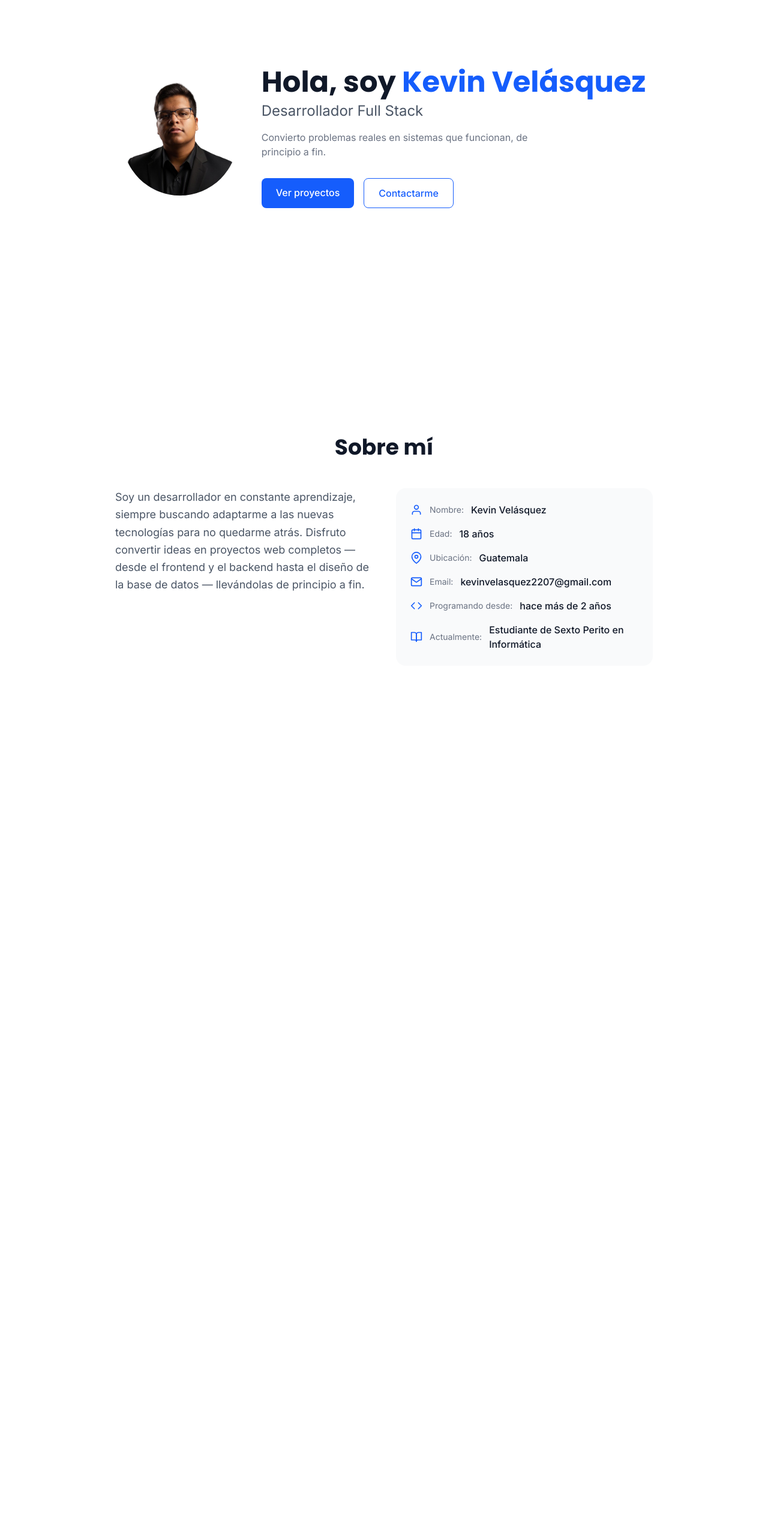
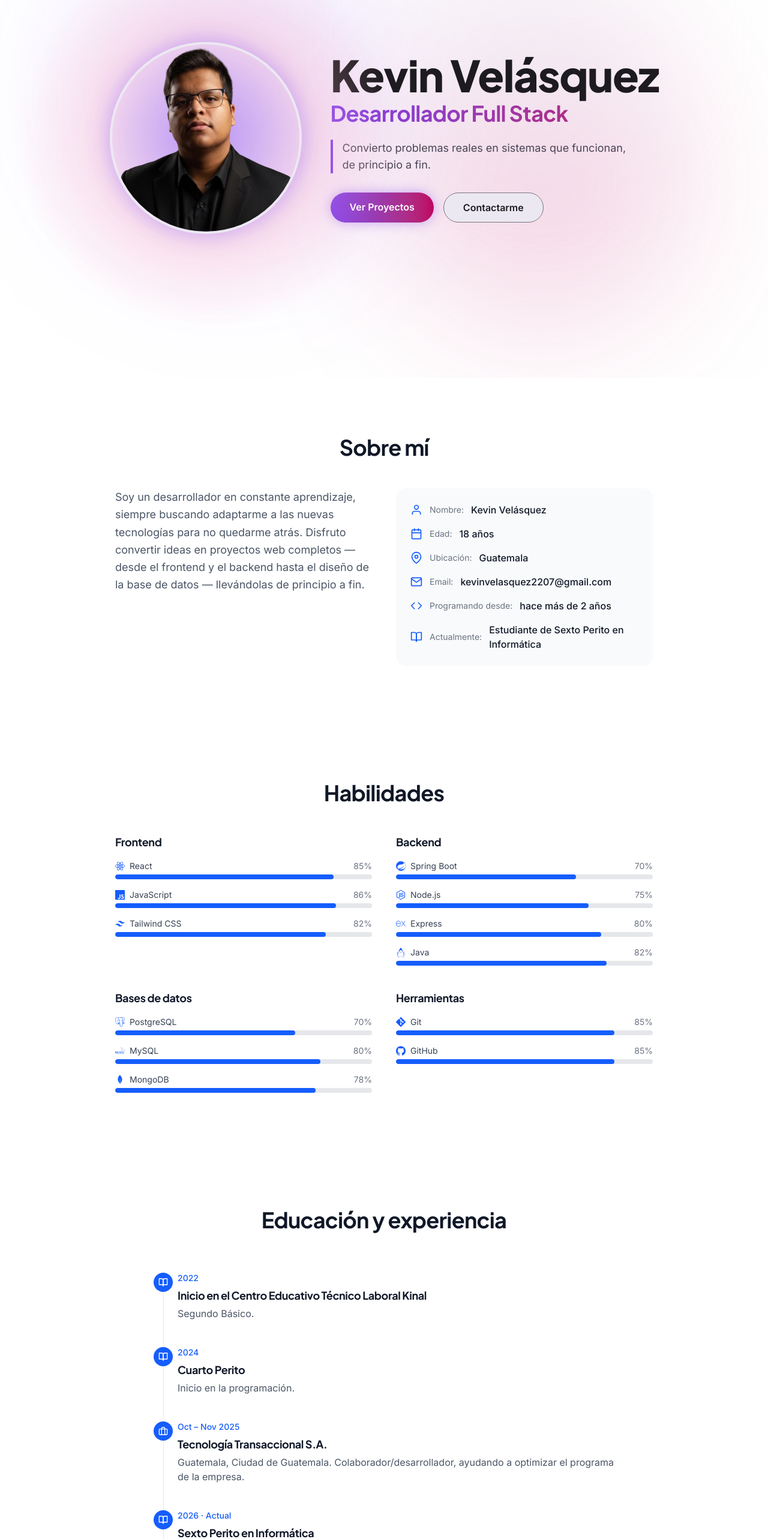
Before and after one commit to Compkev22/portafolio_desarrollador, a React (Vite) app: page / in a window 1280 px wide. Shown: the part 234-2800 px from the top of the page at 60% size. Before the commit the page ends 1440 px from the top, so only its background shows below. Built offline with nearby package versions, Linux system fonts and the light colour scheme.

Commit message:
style: migrar Hero a la dirección visual Vibrant Kinetic

```diff
--- a/index.html
+++ b/index.html
@@ -4,7 +4,7 @@
     <meta charset="UTF-8" />
     <link rel="preconnect" href="https://fonts.googleapis.com">
     <link rel="preconnect" href="https://fonts.gstatic.com" crossorigin>
-    <link href="https://fonts.googleapis.com/css2?family=Inter:wght@400;500;600&family=Poppins:wght@500;600;700&display=swap" rel="stylesheet">
+    <link href="https://fonts.googleapis.com/css2?family=Plus+Jakarta+Sans:wght@700;800&family=Inter:wght@400;500;600&family=Geist:wght@600&display=swap" rel="stylesheet">
     <link rel="icon" type="image/svg+xml" href="/favicon.svg" />
     <meta name="viewport" content="width=device-width, initial-scale=1.0" />
     <title>proyecto_portafolio</title>
--- a/src/App.jsx
+++ b/src/App.jsx
@@ -2,6 +2,8 @@ import { ThemeProvider } from './context/ThemeContext.jsx';
 import Navbar from './components/Navbar/Navbar.jsx';
 import Hero from './sections/Hero/Hero.jsx';
 import About from './sections/About/About.jsx';
+import Skills from './sections/Skills/Skills.jsx';
+import Education from './sections/Education/Education.jsx';
 
 function App() {
   return (
@@ -11,6 +13,8 @@ function App() {
         <main className="pt-16">
           <Hero />
           <About />
+          <Skills />
+          <Education />
         </main>
       </div>
     </ThemeProvider>
--- a/src/index.css
+++ b/src/index.css
@@ -1,14 +1,61 @@
 @import "tailwindcss";
 @custom-variant dark (&:where(.dark, .dark *));
+
+@theme {
+  --font-display: 'Plus Jakarta Sans', system-ui, sans-serif;
+  --font-body: 'Inter', system-ui, sans-serif;
+  --font-label: 'Geist', system-ui, sans-serif;
+
+  --color-primary: #7c3aed;
+  --color-primary-bright: #a970ff;
+  --color-on-primary: #ffffff;
+
+  --color-secondary: #be0062;
+  --color-secondary-bright: #e64d86;
+  --color-on-secondary: #ffffff;
+
+  --color-surface: #ffffff;
+  --color-surface-container: #f4f2f7;
+  --color-surface-container-high: #ece8f2;
+  --color-on-surface: #1d1b20;
+  --color-on-surface-variant: #4a4455;
+  --color-outline: #79747e;
+}
+
+.dark {
+  --color-primary: #d2bbff;
+  --color-primary-bright: #d2bbff;
+  --color-on-primary: #3f008e;
+
+  --color-secondary: #ffb1c7;
+  --color-secondary-bright: #ffb1c7;
+  --color-on-secondary: #650031;
+
+  --color-surface: #101415;
+  --color-surface-container: #1d2022;
+  --color-surface-container-high: #272a2c;
+  --color-on-surface: #e0e3e5;
+  --color-on-surface-variant: #ccc3d8;
+  --color-outline: #958da1;
+}
 
 html {
   scroll-behavior: smooth;
 }
 
 body {
-  font-family: 'Inter', system-ui, sans-serif;
+  font-family: var(--font-body);
+  background-color: var(--color-surface);
+  color: var(--color-on-surface);
+  transition: background-color 0.3s ease, color 0.3s ease;
 }
 
 h1, h2, h3, h4 {
-  font-family: 'Poppins', system-ui, sans-serif;
+  font-family: var(--font-display);
+  letter-spacing: -0.02em;
 }
+
+.font-label {
+  font-family: var(--font-label);
+  letter-spacing: 0.05em;
+}
--- /dev/null
+++ b/src/sections/Education/Education.jsx
@@ -0,0 +1,82 @@
+import { motion } from 'framer-motion';
+import { FiBookOpen, FiBriefcase } from 'react-icons/fi';
+
+const timeline = [
+  {
+    tipo: 'educacion',
+    icon: FiBookOpen,
+    periodo: '2022',
+    titulo: 'Inicio en el Centro Educativo Técnico Laboral Kinal',
+    detalle: 'Segundo Básico.',
+  },
+  {
+    tipo: 'educacion',
+    icon: FiBookOpen,
+    periodo: '2024',
+    titulo: 'Cuarto Perito',
+    detalle: 'Inicio en la programación.',
+  },
+  {
+    tipo: 'experiencia',
+    icon: FiBriefcase,
+    periodo: 'Oct – Nov 2025',
+    titulo: 'Tecnología Transaccional S.A.',
+    detalle: 'Guatemala, Ciudad de Guatemala. Colaborador/desarrollador, ayudando a optimizar el programa de la empresa.',
+  },
+  {
+    tipo: 'educacion',
+    icon: FiBookOpen,
+    periodo: '2026 · Actual',
+    titulo: 'Sexto Perito en Informática',
+    detalle: 'Último año de diversificado, a punto de entrar a la universidad.',
+  },
+];
+
+export default function Education() {
+  return (
+    <section id="education" className="py-24 px-6">
+      <div className="max-w-3xl mx-auto">
+        <motion.h2
+          initial={{ opacity: 0, y: 20 }}
+          whileInView={{ opacity: 1, y: 0 }}
+          viewport={{ once: true }}
+          transition={{ duration: 0.5 }}
+          className="text-3xl md:text-4xl font-bold text-center mb-16"
+        >
+          Educación y experiencia
+        </motion.h2>
+
+        <div className="relative pl-10">
+          <div className="absolute left-4 top-2 bottom-2 w-px bg-gray-200 dark:bg-gray-700" />
+
+          <div className="space-y-10">
+            {timeline.map((item, i) => (
+              <motion.div
+                key={item.titulo}
+                initial={{ opacity: 0, x: -20 }}
+                whileInView={{ opacity: 1, x: 0 }}
+                viewport={{ once: true }}
+                transition={{ duration: 0.5, delay: i * 0.05 }}
+                className="relative"
+              >
+                <div className="absolute -left-10 top-1 w-8 h-8 rounded-full bg-blue-600 dark:bg-blue-400 flex items-center justify-center">
+                  <item.icon className="text-white dark:text-gray-900" size={16} />
+                </div>
+
+                <span className="text-sm font-medium text-blue-600 dark:text-blue-400">
+                  {item.periodo}
+                </span>
+                <h3 className="text-lg font-semibold text-gray-900 dark:text-gray-100 mt-1">
+                  {item.titulo}
+                </h3>
+                <p className="text-gray-600 dark:text-gray-400 mt-1">
+                  {item.detalle}
+                </p>
+              </motion.div>
+            ))}
+          </div>
+        </div>
+      </div>
+    </section>
+  );
+}
--- a/src/sections/Hero/Hero.jsx
+++ b/src/sections/Hero/Hero.jsx
@@ -1,45 +1,63 @@
 import { motion } from 'framer-motion';
-import heroImg from '../../assets/images/profile.png';
+import profileImg from '../../assets/images/profile.png';
 
 export default function Hero() {
   return (
-    <section id="hero" className="min-h-screen flex items-center justify-center px-6">
-      <div className="max-w-4xl mx-auto flex flex-col md:flex-row items-center gap-10">
-        <motion.img
-          src={heroImg}
-          alt="Kevin Velásquez"
-          initial={{ opacity: 0, y: 30 }}
-          animate={{ opacity: 1, y: 0 }}
-          transition={{ duration: 0.6 }}
-          className="w-48 h-48 rounded-full object-cover"
-        />
+    <section id="hero" className="min-h-screen flex items-center justify-center px-6 relative overflow-hidden">
+      {/* Blobs orgánicos de fondo */}
+      <div className="absolute inset-0 pointer-events-none z-0">
+        <div className="absolute top-[10%] left-[10%] w-[500px] h-[500px] rounded-full bg-primary/15 blur-[120px]" />
+        <div className="absolute bottom-[10%] right-[10%] w-[500px] h-[500px] rounded-full bg-secondary/15 blur-[120px]" />
+        <div className="absolute top-[5%] right-[15%] w-[400px] h-[400px] rounded-full bg-surface-container-high/40 blur-[100px]" />
+      </div>
 
+      <div className="max-w-5xl mx-auto flex flex-col md:flex-row items-center gap-12 relative z-10">
+        {/* Foto de perfil con glow */}
+        <motion.div
+          initial={{ opacity: 0, scale: 0.8 }}
+          animate={{ opacity: 1, scale: 1 }}
+          transition={{ duration: 0.7 }}
+          className="relative flex items-center justify-center"
+        >
+          <div className="absolute inset-[-50%] w-[200%] h-[200%] rounded-full bg-[radial-gradient(circle_at_center,rgba(124,58,237,0.8)_0%,rgba(255,177,199,0.5)_40%,transparent_70%)] opacity-60 animate-pulse pointer-events-none" />
+          <div className="relative w-64 h-64 md:w-80 md:h-80 rounded-full overflow-hidden border-4 border-surface-container-high shadow-[0_0_40px_rgba(124,58,237,0.3)]">
+            <img
+              src={profileImg}
+              alt="Kevin Velásquez"
+              className="w-full h-full object-cover"
+            />
+          </div>
+        </motion.div>
+
+        {/* Texto */}
         <motion.div
           initial={{ opacity: 0, y: 30 }}
           animate={{ opacity: 1, y: 0 }}
-          transition={{ duration: 0.6, delay: 0.2 }}
+          transition={{ duration: 0.7, delay: 0.2 }}
           className="text-center md:text-left"
         >
-          <h1 className="text-4xl md:text-5xl font-bold">
-            Hola, soy <span className="text-blue-600 dark:text-blue-400">Kevin Velásquez</span>
+          <h1 className="text-5xl md:text-7xl font-extrabold text-on-surface tracking-tight">
+            Kevin Velásquez
           </h1>
-          <p className="text-xl md:text-2xl mt-2 text-gray-600 dark:text-gray-400">
+
+          <h2 className="text-3xl md:text-4xl font-bold mt-2 text-transparent bg-clip-text bg-gradient-to-r from-primary to-secondary">
             Desarrollador Full Stack
-          </p>
-          <p className="mt-4 text-gray-500 dark:text-gray-400 max-w-md">
+          </h2>
+
+          <p className="mt-6 text-lg text-on-surface-variant max-w-lg border-l-4 border-primary pl-4">
             Convierto problemas reales en sistemas que funcionan, de principio a fin.
           </p>
 
           <div className="mt-8 flex flex-col sm:flex-row gap-4 justify-center md:justify-start">
             <a
               href="#projects"
-              className="px-6 py-3 rounded-lg bg-blue-600 text-white font-medium hover:bg-blue-700 transition-colors"
+              className="px-8 py-3 rounded-full bg-gradient-to-r from-primary to-secondary text-on-primary font-semibold transition-all duration-300 hover:scale-105 shadow-[0_0_20px_rgba(124,58,237,0.4)]"
             >
-              Ver proyectos
+              Ver Proyectos
             </a>
             <a
               href="#contact"
-              className="px-6 py-3 rounded-lg border border-blue-600 text-blue-600 dark:text-blue-400 dark:border-blue-400 font-medium hover:bg-blue-50 dark:hover:bg-blue-900/30 transition-colors"
+              className="px-8 py-3 rounded-full bg-surface-container-high border border-outline text-on-surface font-semibold transition-all duration-300 hover:bg-surface-container-high/80 hover:scale-105"
             >
               Contactarme
             </a>
--- /dev/null
+++ b/src/sections/Skills/Skills.jsx
@@ -0,0 +1,98 @@
+import { motion } from 'framer-motion';
+import {
+  SiReact, SiJavascript, SiTailwindcss,
+  SiSpring, SiNodedotjs, SiExpress, SiOpenjdk,
+  SiPostgresql, SiMysql, SiMongodb,
+  SiGit, SiGithub,
+} from 'react-icons/si';
+
+const categorias = [
+  {
+    titulo: 'Frontend',
+    skills: [
+      { name: 'React', pct: 85, icon: SiReact },
+      { name: 'JavaScript', pct: 86, icon: SiJavascript },
+      { name: 'Tailwind CSS', pct: 82, icon: SiTailwindcss },
+    ],
+  },
+  {
+    titulo: 'Backend',
+    skills: [
+      { name: 'Spring Boot', pct: 70, icon: SiSpring },
+      { name: 'Node.js', pct: 75, icon: SiNodedotjs },
+      { name: 'Express', pct: 80, icon: SiExpress },
+      { name: 'Java', pct: 82, icon: SiOpenjdk },
+    ],
+  },
+  {
+    titulo: 'Bases de datos',
+    skills: [
+      { name: 'PostgreSQL', pct: 70, icon: SiPostgresql },
+      { name: 'MySQL', pct: 80, icon: SiMysql },
+      { name: 'MongoDB', pct: 78, icon: SiMongodb },
+    ],
+  },
+  {
+    titulo: 'Herramientas',
+    skills: [
+      { name: 'Git', pct: 85, icon: SiGit },
+      { name: 'GitHub', pct: 85, icon: SiGithub },
+    ],
+  },
+];
+
+function BarraSkill({ name, pct, icon: Icon }) {
+  return (
+    <div>
+      <div className="flex items-center justify-between mb-1">
+        <span className="flex items-center gap-2 text-sm text-gray-700 dark:text-gray-300">
+          <Icon className="text-blue-600 dark:text-blue-400" size={16} />
+          {name}
+        </span>
+        <span className="text-sm text-gray-500 dark:text-gray-400">{pct}%</span>
+      </div>
+      <div className="w-full h-2 rounded-full bg-gray-200 dark:bg-gray-700 overflow-hidden">
+        <motion.div
+          initial={{ width: 0 }}
+          whileInView={{ width: `${pct}%` }}
+          viewport={{ once: true }}
+          transition={{ duration: 0.8, ease: 'easeOut' }}
+          className="h-full rounded-full bg-blue-600 dark:bg-blue-400"
+        />
+      </div>
+    </div>
+  );
+}
+
+export default function Skills() {
+  return (
+    <section id="skills" className="py-24 px-6">
+      <div className="max-w-4xl mx-auto">
+        <motion.h2
+          initial={{ opacity: 0, y: 20 }}
+          whileInView={{ opacity: 1, y: 0 }}
+          viewport={{ once: true }}
+          transition={{ duration: 0.5 }}
+          className="text-3xl md:text-4xl font-bold text-center mb-12"
+        >
+          Habilidades
+        </motion.h2>
+
+        <div className="grid md:grid-cols-2 gap-10">
+          {categorias.map((cat) => (
+            <div key={cat.titulo}>
+              <h3 className="text-lg font-semibold mb-4 text-gray-900 dark:text-gray-100">
+                {cat.titulo}
+              </h3>
+              <div className="space-y-4">
+                {cat.skills.map((s) => (
+                  <BarraSkill key={s.name} {...s} />
+                ))}
+              </div>
+            </div>
+          ))}
+        </div>
+      </div>
+    </section>
+  );
+}
```
Also changed, not shown: 2 other files (tests, documents, lock files or other folders).
